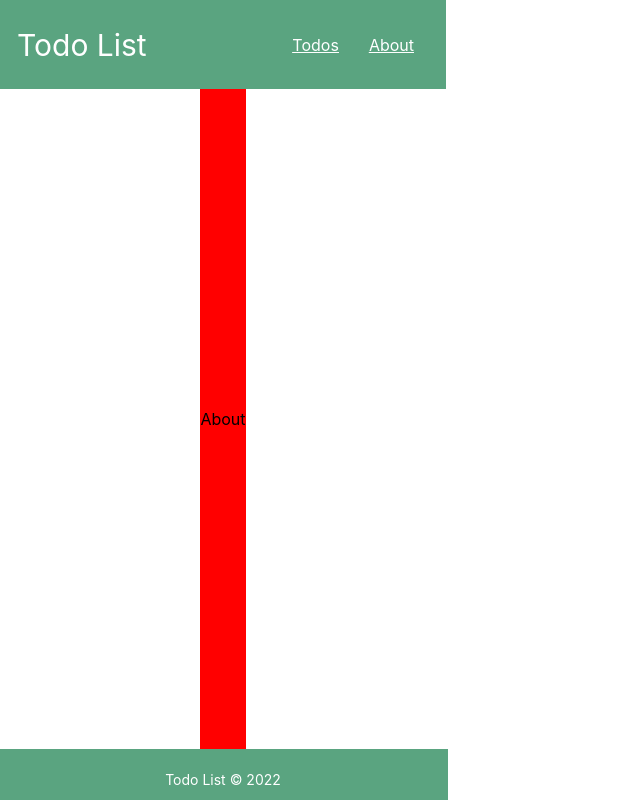
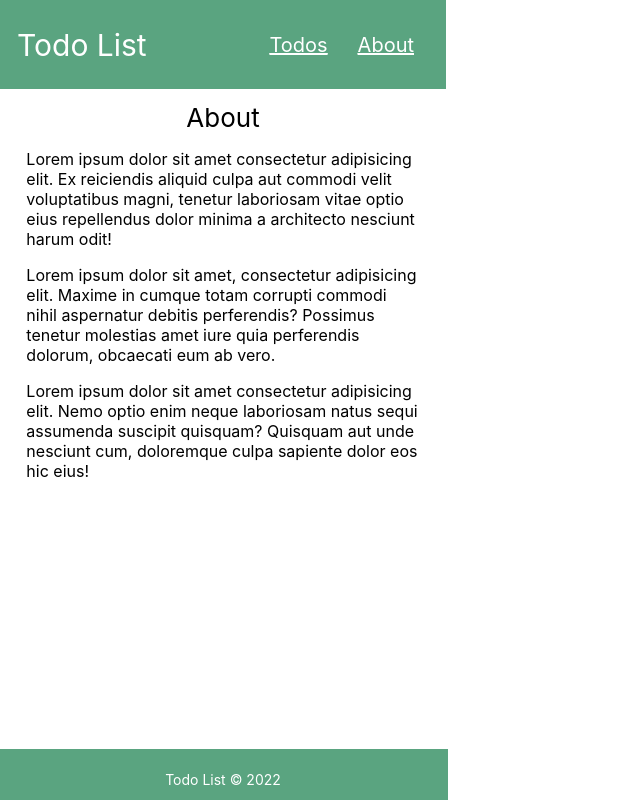
Before and after one commit to Manciya-Xola/todo, a React (Create React App) app: page /about in a window 1280 px wide. Shown: the whole page, without its empty margins (0-640 px from the left). Built offline with nearby package versions, Linux system fonts and the light colour scheme.

Commit message:
setup the About page

```diff
--- a/src/components/Layout/Layout.module.css
+++ b/src/components/Layout/Layout.module.css
@@ -9,9 +9,8 @@
 }
 main{
   display: flex;
-  align-items: center;
   flex-wrap: wrap;
   flex-grow: 1;
   color: black;
-  background-color: red;
+  padding: 13px 31px;
 }
--- a/src/components/Navigation/Navigation.module.css
+++ b/src/components/Navigation/Navigation.module.css
@@ -19,6 +19,13 @@ li{
   color: #FFFFFF;
 }
 .item{
+  font-family: 'Inter';
+  font-style: normal;
+  font-weight: 400;
+  font-size: 20px;
+  line-height: 24px;
+  text-decoration-line: underline;
+
   color: #FFFFFF;
 }
 h1{
--- /dev/null
+++ b/src/pages/About/About.module.css
@@ -0,0 +1,16 @@
+.container{
+  display: inline-block;
+}
+.heading{
+  margin: 0px 160px;
+  font-family: 'Inter';
+  font-style: normal;
+  font-weight: 400;
+  font-size: 26px;
+  line-height: 31px;
+
+  color: #000000;
+}
+.content{
+  color: #000000;
+}
--- a/src/pages/About/index.jsx
+++ b/src/pages/About/index.jsx
@@ -1,8 +1,23 @@
 import React from 'react'
 
+import styles from "./About.module.css";
 function About() {
   return (
-    <div>About</div>
+    <div className={styles.container}>
+      <h1 className={styles.heading}>About</h1>
+      <div className={styles.content}>
+        <p>
+          Lorem ipsum dolor sit amet consectetur adipisicing elit. Ex reiciendis aliquid culpa aut commodi velit voluptatibus magni, tenetur laboriosam vitae optio eius repellendus dolor minima a architecto nesciunt harum odit!
+        </p>
+        <p>
+          Lorem ipsum dolor sit amet, consectetur adipisicing elit. Maxime in cumque totam corrupti commodi nihil aspernatur debitis perferendis? Possimus tenetur molestias amet iure quia perferendis dolorum, obcaecati eum ab vero.
+        </p>
+        <p>
+          Lorem ipsum dolor sit amet consectetur adipisicing elit. Nemo optio enim neque laboriosam natus sequi assumenda suscipit quisquam? Quisquam aut unde nesciunt cum, doloremque culpa sapiente dolor eos hic eius!
+        </p>
+      </div>
+
+    </div>
   )
 }
 
```
